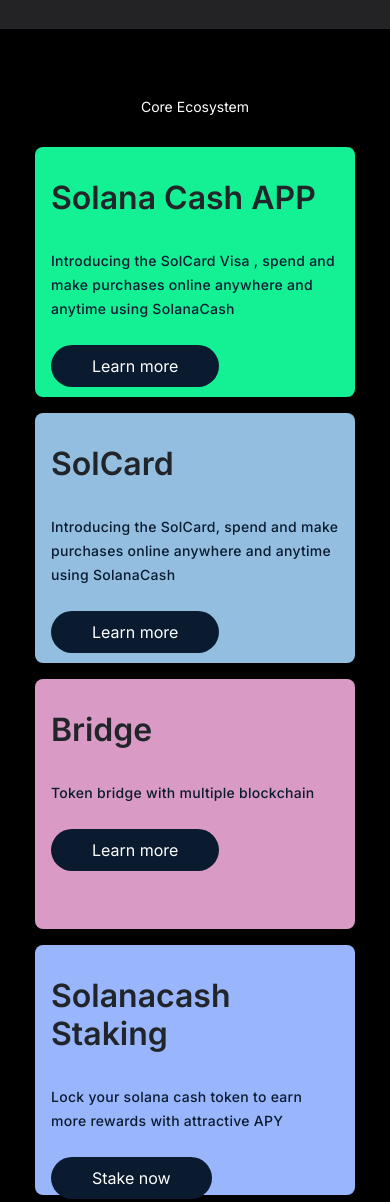
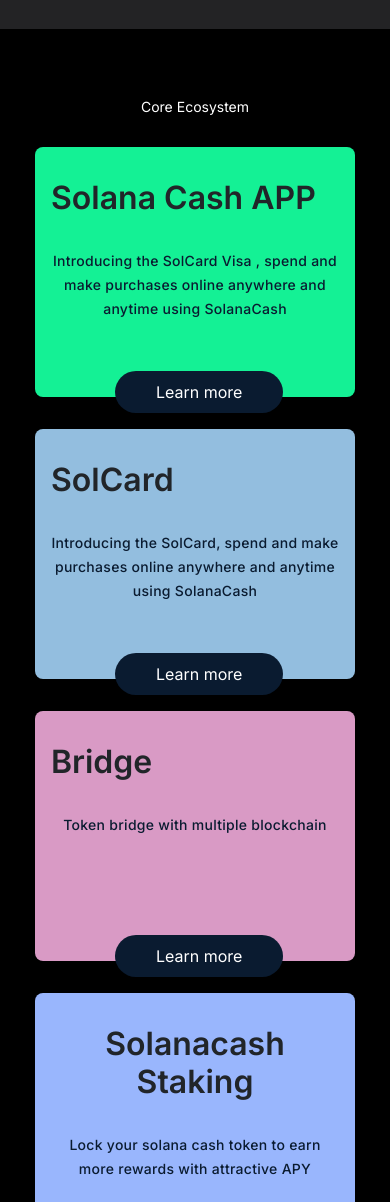
Before and after one commit to nairateam/solanacash, a plain HTML site: page index.html in a window 390 px wide. Shown: the part 4400-5602 px from the top of the page. Drawn offline with nearby package versions, Linux system fonts and the light colour scheme; a script that the page names is missing.

Commit message:
Add files via upload

```diff
--- a/style.css
+++ b/style.css
@@ -897,9 +897,45 @@ td {
         align-items: center;
      }
 
+     .card-1 {
+        text-align: center;
+        position: relative;
+        margin-bottom: 1rem;
+     }
+
+     .card-2 {
+        text-align: center;
+        position: relative;
+        margin-bottom: 1rem;
+     }
+
+     .card-3 {
+        text-align: center;
+        position: relative;
+        margin-bottom: 1rem;
+     }
+
+     .card-4 {
+        text-align: center;
+        position: relative;
+        margin-bottom: 1rem;
+     }
+
      .card-body {
+         position: relative;
+         text-align: center;
          width: 25rem;
      }
+
+     .btn-card {
+        position: absolute;
+        color: #fff;
+        background: #0A1B30;
+        border-radius: 30px;
+        left: 25%;
+        bottom: -1rem;
+        padding: 0.5rem 2.5rem;
+    }
 }
 
 @media (max-width:580px) {
@@ -918,9 +954,46 @@ td {
         align-items: center;
      }
 
+     .card-1 {
+        text-align: center;
+        position: relative;
+        margin-bottom: 1rem;
+     }
+
+     .card-2 {
+        text-align: center;
+        position: relative;
+        margin-bottom: 1rem;
+     }
+
+     .card-3 {
+        text-align: center;
+        position: relative;
+        margin-bottom: 1rem;
+     }
+
+     .card-4 {
+        text-align: center;
+        position: relative;
+        margin-bottom: 1rem;
+     }
+
+     .btn-card {
+        position: absolute;
+        color: #fff;
+        background: #0A1B30;
+        border-radius: 30px;
+        left: 25%;
+        bottom: -1rem;
+        padding: 0.5rem 2.5rem;
+    }
+
      .card-body {
+         position: relative;
+         text-align: center;
          width: 20rem;
      }
+
 }
 
 /* Roadmap section */
```
